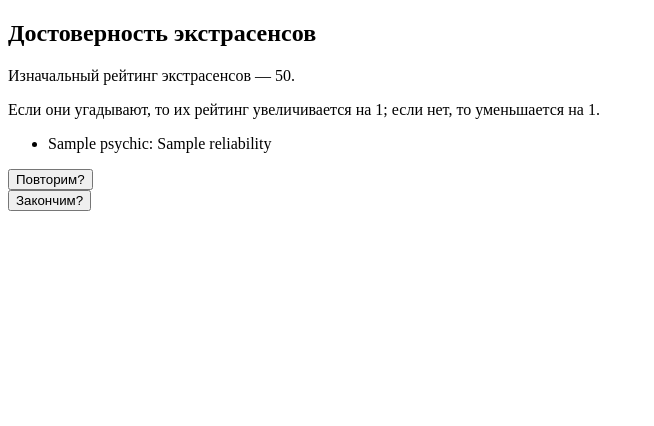
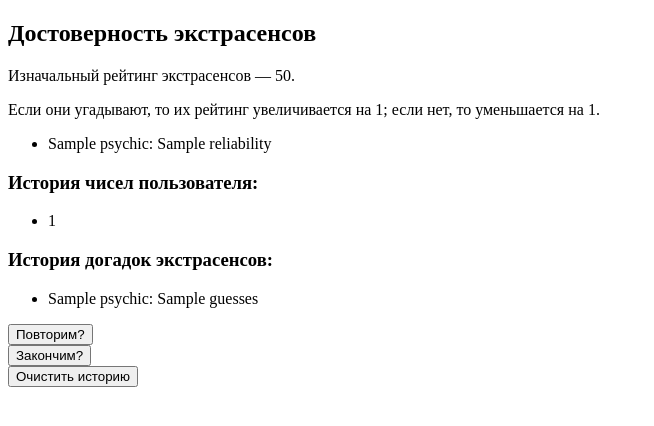
Before and after one commit to bgbisdbg/Psychics, a Django app: template server/psychics/templates/psychics/reliability.html in a window 1280 px wide. Shown: the top 426 px of the page, without its empty margins (0-654 px from the left). Run offline with Django 5.2, Linux system fonts and the light colour scheme; the template is opened without the code that fills it: most values are stand-ins (such as "Sample title", 1, 10 or a date in 2020).

Commit message:
Create History

```diff
--- a/server/psychics/templates/psychics/reliability.html
+++ b/server/psychics/templates/psychics/reliability.html
@@ -15,6 +15,20 @@
             {% endfor %}
         </ul>
 
+        <h3>История чисел пользователя:</h3>
+        <ul>
+            {% for number in user_numbers %}
+                <li>{{ number }}</li>
+            {% endfor %}
+        </ul>
+
+        <h3>История догадок экстрасенсов:</h3>
+        <ul>
+            {% for psychic in psychics %}
+                <li>{{ psychic.name }}: {{ psychic.guesses }}</li>
+            {% endfor %}
+        </ul>
+
         <form method="post">
             {% csrf_token %}
             <button name="repeat" type="submit">Повторим?</button>
@@ -23,6 +37,10 @@
             {% csrf_token %}
             <button name="finish" type="submit">Закончим?</button>
         </form>
+        <form method="post">
+            {% csrf_token %}
+            <button name="clear_history" type="submit">Очистить историю</button>
+        </form>
     {% endif %}
 </body>
 </html>
```
Also changed, not shown: server/psychics/views.py (+10 -0 lines).
